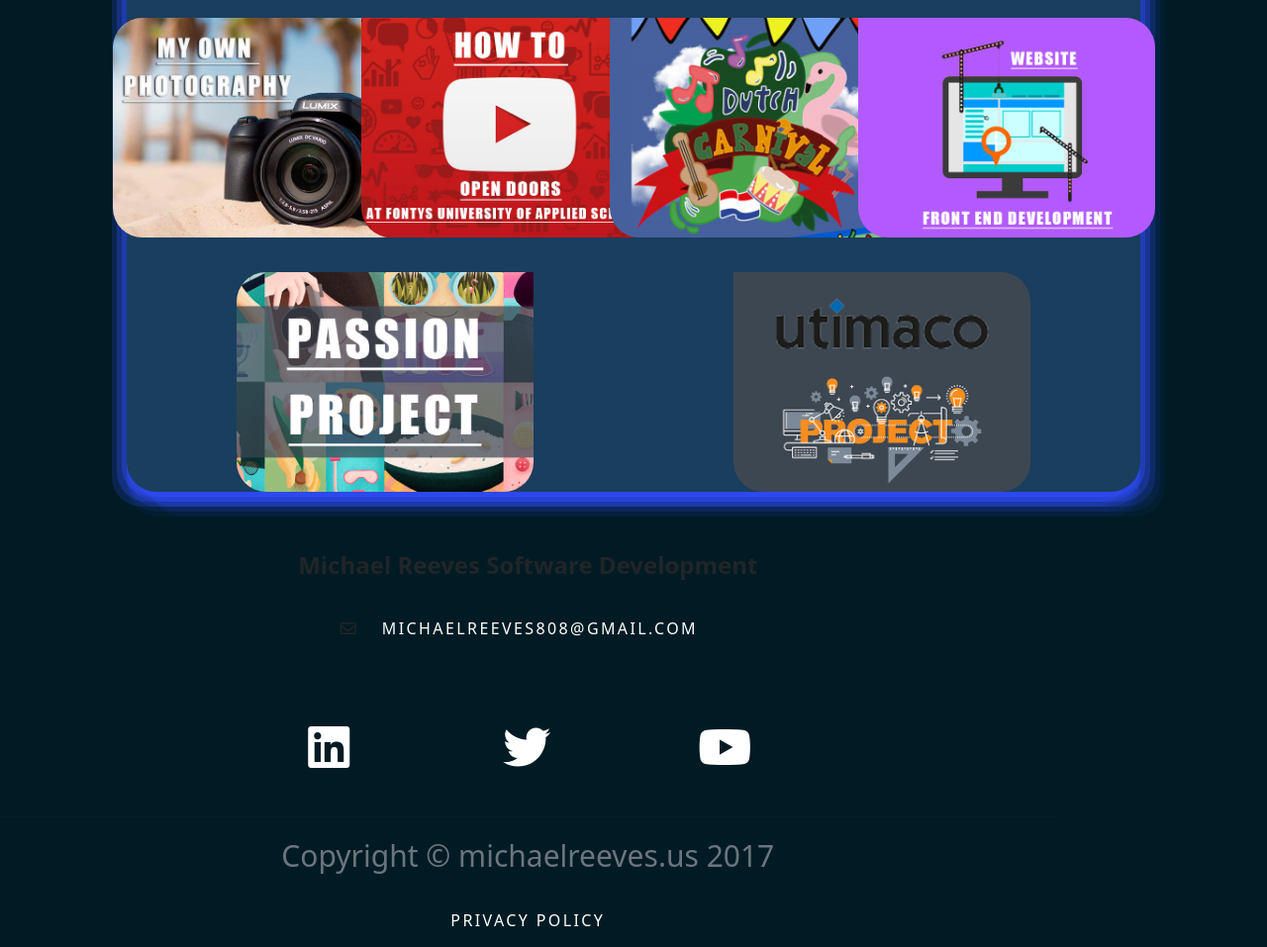
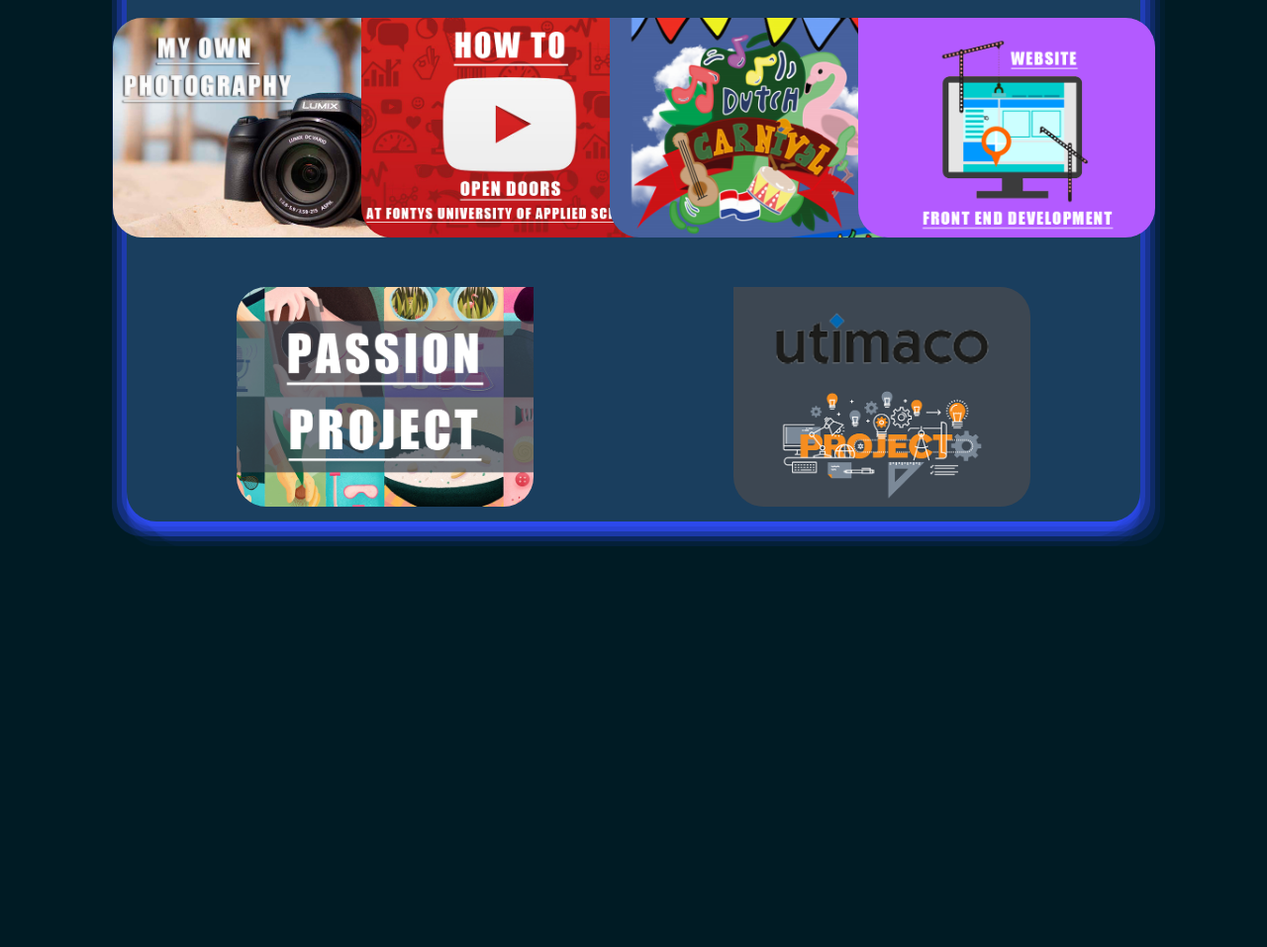
Before and after one commit to viktorkalinkov/viktorkalinkov, a plain HTML site: page index.html in a window 1280 px wide. Shown: the part 1519-2476 px from the top of the page at 99% size. After the commit the page ends 2106 px from the top, so only its background shows below. Drawn offline with nearby package versions, Linux system fonts and the light colour scheme; a script that the page names is missing.

Commit message:
Add files via upload

```diff
--- a/index.html
+++ b/index.html
@@ -100,13 +100,13 @@
                         <img src="img/flyer.png" class="card-img-top" alt="...">
                     </div>
                     <div class="card">
-                        <img src="img/website.png" class="card-img-top" alt="...">
+                        <a href="pages/FEDwebsite.html"><img src="img/website.png" class="card-img-top" alt="..."></a>
                     </div>
                 </div>
 
                 <div class="card-group">
                     <div class="card">
-                        <img src="img/passion.png" class="card-img-top" alt="...">
+                        <a href="pages/passionproject.html"><img src="img/passion.png" class="card-img-top" alt="..."></a>
                     </div>
                     <div class="card">
                         <img src="img/utimaco.png" class="card-img-top" alt="...">
@@ -117,29 +117,7 @@
     </section>
 
     <section id="contact">
-        <div class="col-lg-10 col-lg-offset-1 text-center">
-            <h4><strong>Michael Reeves Software Development</strong>
-            </h4>
 
-            <ul class="list-unstyled">
-                <li><i class="fa fa-envelope-o fa-fw"></i> <a href="mailto:michaelreeves808@gmail.com">michaelreeves808@gmail.com</a></li>
-            </ul>
-            <br>
-            <ul class="list-inline">
-                <li>
-                    <a target="_blank" href="https://www.linkedin.com/in/michael-reeves-619462123/"><i class="fa fa-linkedin-square fa-fw fa-3x"></i></a>
-                </li>
-                <li>
-                    <a target="_blank" href="https://twitter.com/michaelreeves08"><i class="fa fa-twitter fa-fw fa-3x"></i></a>
-                </li>
-                <li>
-                    <a target="_blank" href="https://www.youtube.com/channel/UCtHaxi4GTYDpJgMSGy7AeSw"><i class="fa fa-youtube-play fa-fw fa-3x"></i></a>
-                </li>
-            </ul>
-            <hr class="small">
-            <p class="text-muted">Copyright ©  michaelreeves.us 2017</p>
-            <a href="pages/privacy.html">Privacy Policy</a>
-        </div>
     </section>
 
 
```
